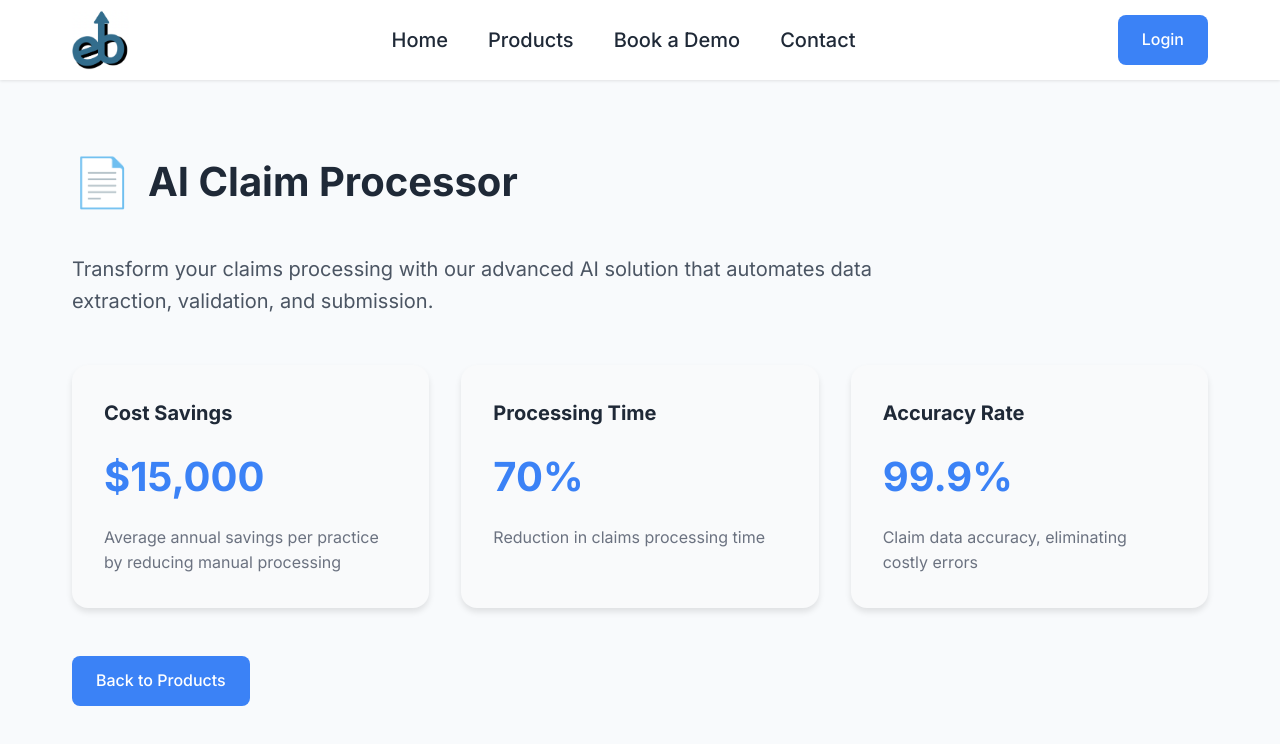
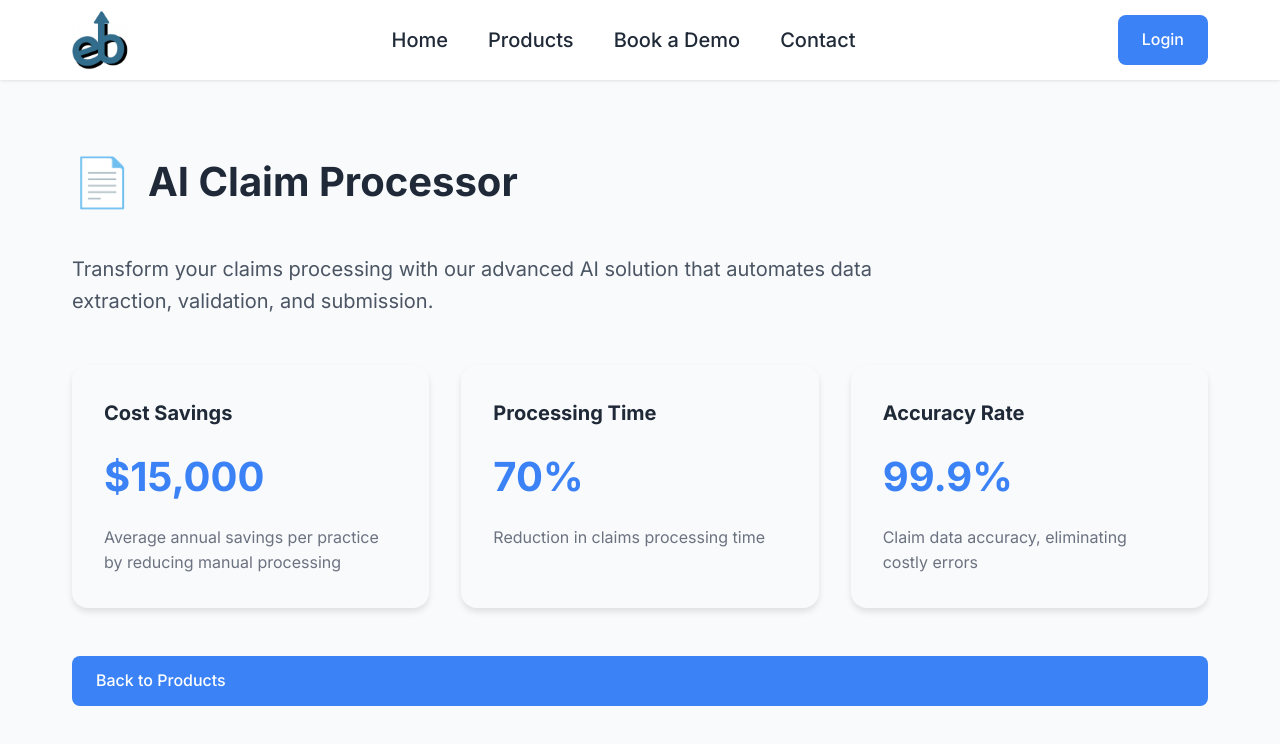
Before and after one commit to Jannatt22/Scheduly-AI, a React (Create React App) app: page /product/ai-claim-processor in a window 1280 px wide. Shown: the top 744 px of the page. Built offline with nearby package versions, Linux system fonts and the light colour scheme.

Commit message:
product page

```diff
--- a/src/pages/products/ProductDetail.css
+++ b/src/pages/products/ProductDetail.css
@@ -1,7 +1,10 @@
 .product-detail-container {
   max-width: 1200px;
   margin: 0 auto;
-  padding: 4rem 2rem;
+  padding: 2rem;
+  min-height: 100vh;
+  display: flex;
+  flex-direction: column;
 }
 
 .product-header {
@@ -9,6 +12,7 @@
   align-items: center;
   gap: 1rem;
   margin-bottom: 2rem;
+  padding-top: 2rem;
 }
 
 .product-icon {
```
